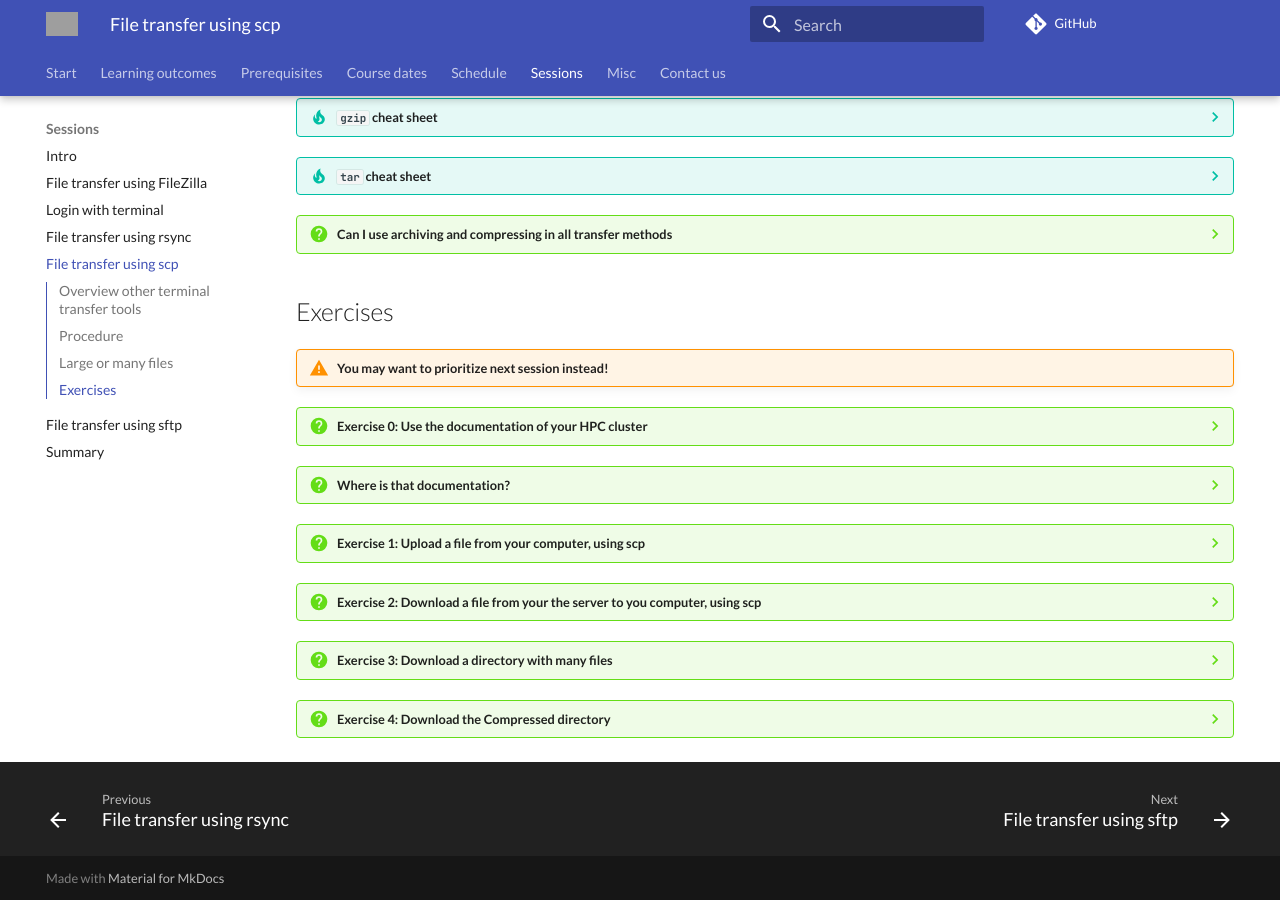
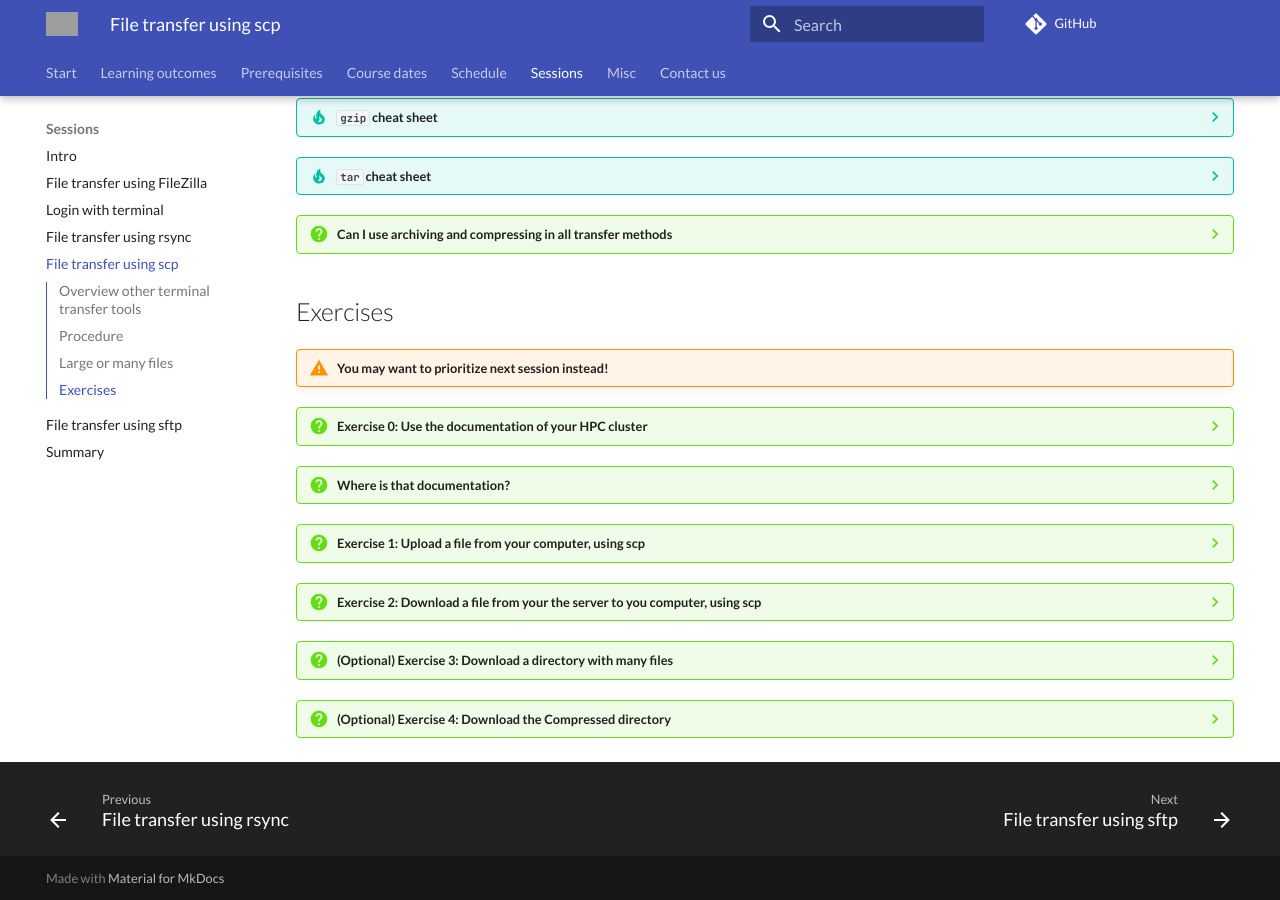
Before and after one commit to UPPMAX/naiss_file_transfer_course, an MkDocs documentation site: the page built from docs/sessions/scp/README.md, in a window 1280 px wide and 900 px high, scrolled down 2384 px. Built offline with MkDocs 1.6.1 and Material for MkDocs 9.7.7, drawn with Linux system fonts in a browser that asks for light colours; comment, search, counter and statistics services are not loaded; grey boxes are pictures that could not be loaded.

Commit message:
README.md scp ex fix

```diff
--- a/docs/sessions/scp/README.md
+++ b/docs/sessions/scp/README.md
@@ -273,7 +273,7 @@ scp [username]@<cluster adress>:<path-to-folder>/[remote_filename] [local_folder
 
         - [Video for Tetralith](https://youtu.be/iErrwxxwrX0)
 
-???- question "Exercise 3: Download a directory with many files"
+???- question "(Optional) Exercise 3: Download a directory with many files"
 
     Tips
 
@@ -290,7 +290,7 @@ scp [username]@<cluster adress>:<path-to-folder>/[remote_filename] [local_folder
 
         - [Video for Tetralith](https://youtu.be/Q5fOpHetgcU)
 
-???- question "Exercise 4: Download the Compressed directory"
+???- question "(Optional) Exercise 4: Download the Compressed directory"
 
     Tips
 
```
